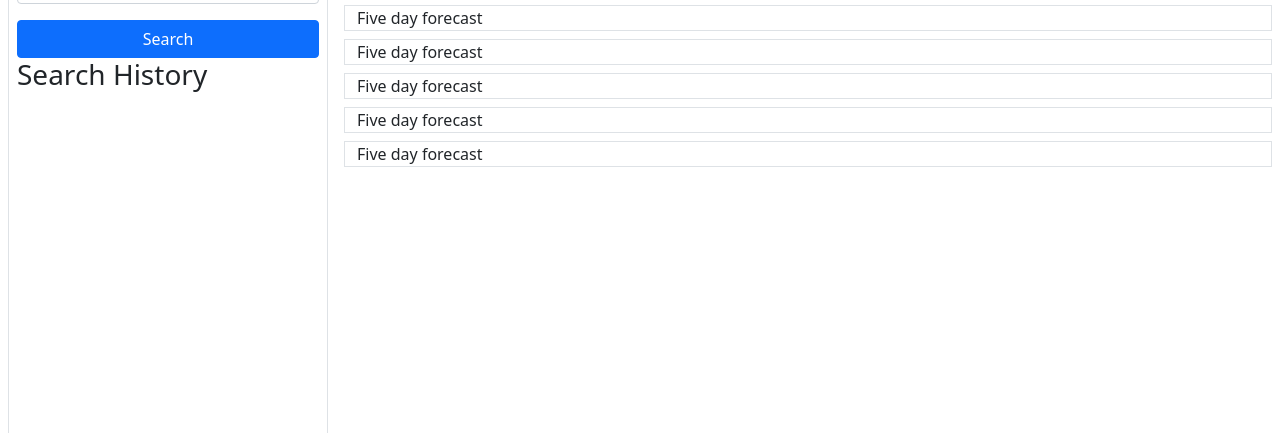
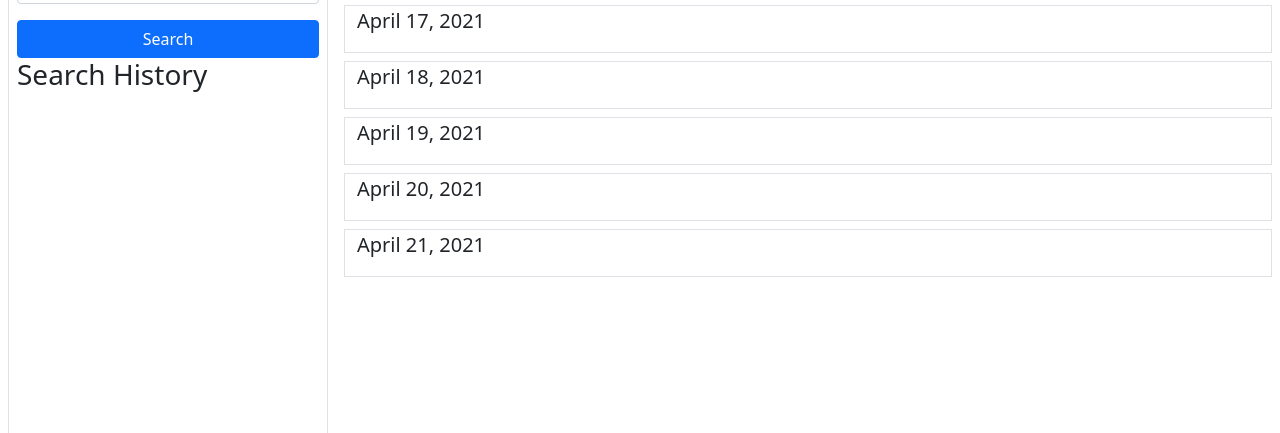
Before and after one commit to luketeal/weather-dashboard, a plain HTML site: page index.html in a window 1280 px wide. Shown: the part 367-800 px from the top of the page. Drawn offline with nearby package versions, Linux system fonts and the light colour scheme.

Commit message:
Add dates to forecast

```diff
--- a/assets/js/script.js
+++ b/assets/js/script.js
@@ -1,15 +1,21 @@
 let searchButton = document.querySelector('.search')
 let todayEl = document.querySelector('.today')
-let forecastEls = $('.forecast')
+let forecastAr = $('.forecast')
 
 console.log(searchButton)
-console.log(forecastEls)
+console.log(forecastAr)
 
 
 
 // load date to header
 $('#currentDay').text(dayjs().format('MMMM D, YYYY'));
 
+for(let i=0; i<forecastAr.length; i++) {
+    $(forecastAr[i]).find('p').text(dayjs().add((i+1),'day').format('MMMM D, YYYY'))
+}
+
+
+console.log
 
 let apiKey = '0b34c0c779002825da1931b61289722d'
 
@@ -46,7 +52,7 @@ function fetchWeatherData(event) {
         .then(function (forecastWeather){
             console.log(forecastWeather)
             $(todayEl).append($('<ul><li>Temparature: '+forecastWeather.current.temp+'</li></ul>'))
-            forecastEls.eq(0).append($('<ul><li>Temparature: '+forecastWeather.current.temp+'</li></ul>'))
+            forecastAr.eq(0).append($('<ul><li>Temparature: '+forecastWeather.current.temp+'</li></ul>'))
         })
     })
 
--- a/index.html
+++ b/index.html
@@ -51,19 +51,19 @@
             <p class="lead">Enter a city to see the weather</p>
         </div>
         <div class="col-12 border mb-2 forecast">
-            Five day forecast
+            <p class="lead">Five day forecast</p>
         </div>
         <div class="col-12 border mb-2 forecast">
-            Five day forecast
+            <p class="lead">Five day forecast</p>
         </div>
         <div class="col-12 border mb-2 forecast">
-            Five day forecast
+            <p class="lead">Five day forecast</p>
         </div>
         <div class="col-12 border mb-2 forecast">
-            Five day forecast
+            <p class="lead">Five day forecast</p>
         </div>
         <div class="col-12 border mb-2 forecast">
-            Five day forecast
+            <p class="lead">Five day forecast</p>
         </div>
     </div>
 
```
